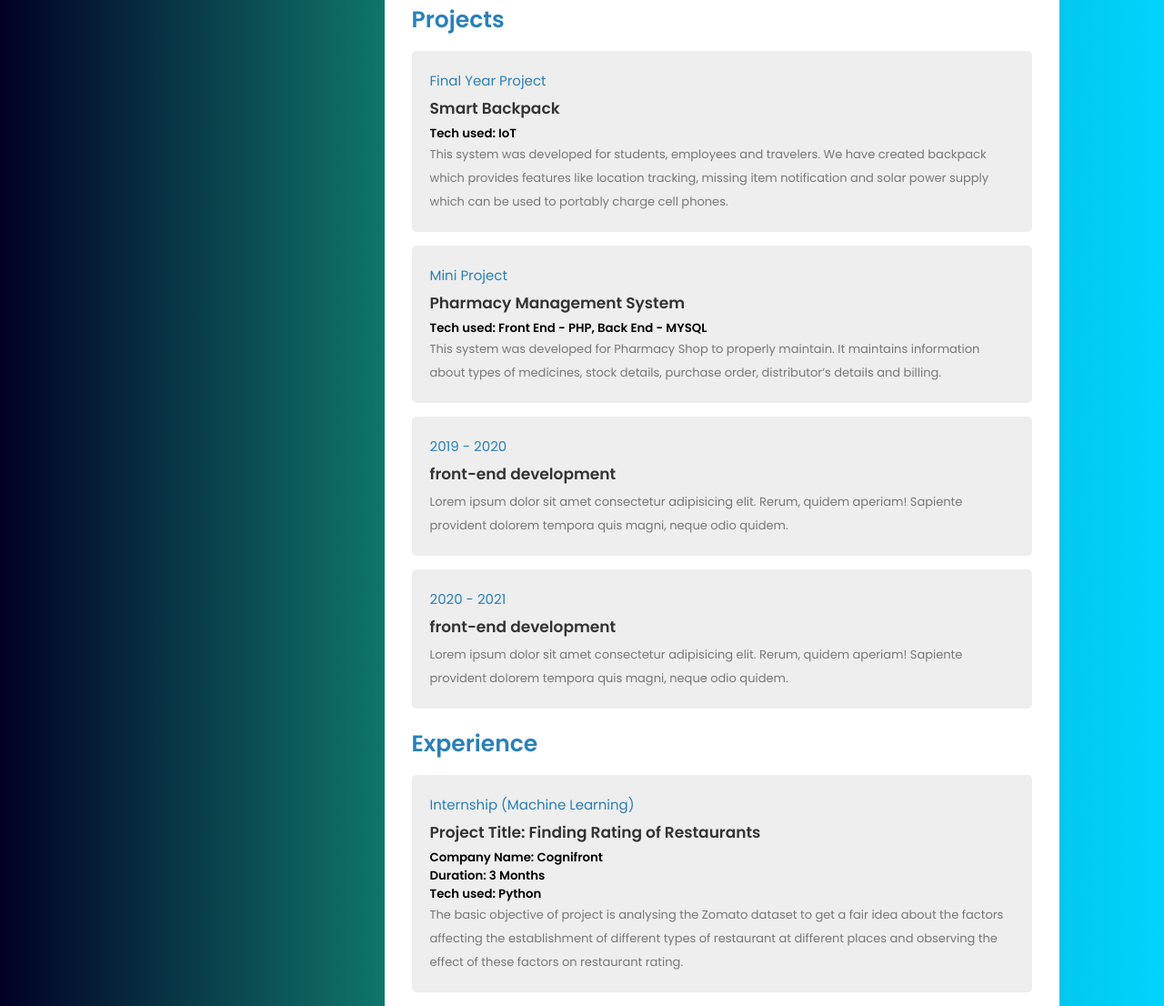
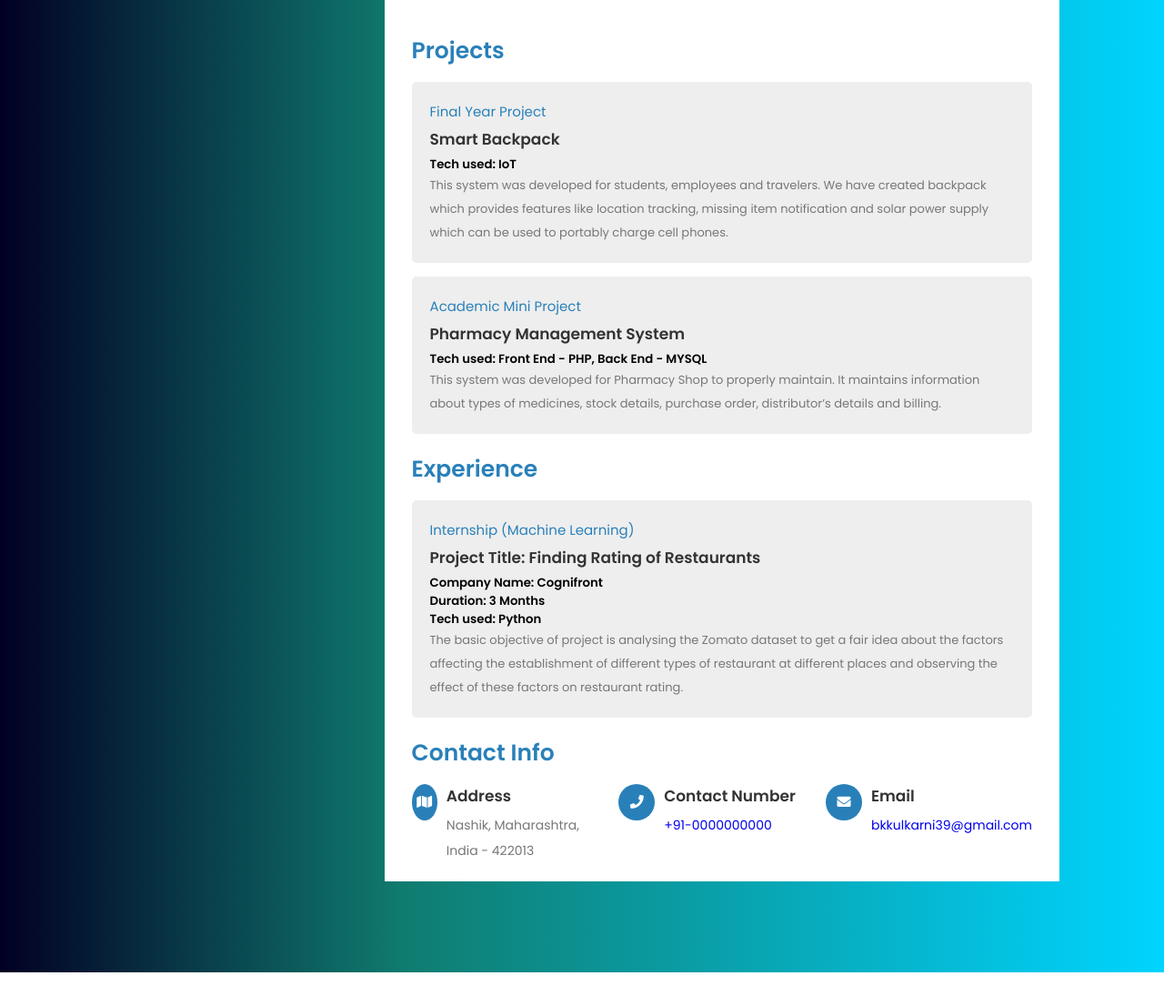
Before and after one commit to BhushanK27/Responsive_Resume, a plain HTML site: page index.html in a window 1280 px wide. Shown: the part 1176-2282 px from the top of the page at 91% size. After the commit the page ends 2245 px from the top, so only its background shows below. Drawn offline with Linux system fonts and the light colour scheme.

Commit message:
updated about me

```diff
--- a/index.html
+++ b/index.html
@@ -36,8 +36,8 @@
 
         <div class="about">
             <h3 class="title">About Me</h3>
-            <p>Lorem ipsum dolor, sit amet consectetur adipisicing elit. Eos cupiditate, laborum labore dignissimos nisi iusto sed deserunt quo ut excepturi.</p>
-            <p>Lorem ipsum dolor sit amet consectetur adipisicing elit. Harum voluptatum saepe quas, repudiandae fugit soluta delectus aliquam autem mollitia, dolore nostrum pariatur suscipit dignissimos eveniet quidem? Possimus, dolore. Placeat, aut!</p>
+            <p>I'm Bhushan Kulkarni, an IT Engineer. I have completed my Bachelor of Engineering (IT) in 2020 from NDMVPS College of Engineering, Nashik. I have keen interest in software programming. Possessing good problem solving and strong interpersonal skills to perform as a team member.</p>
+            <p> Seeking a challenging opportunity with a growth oriented organization where I can effectively utilize my knowledge and technical skills for personal growth and organization’s success.</p>
             <p>
                <b> Date of Birth :</b> 27/08/1997 &nbsp;&nbsp;
                <b> Languages :</b> English, Hindi, Marathi &nbsp;&nbsp;
@@ -52,7 +52,7 @@
                 <div class="box">
 
                    <h3> <span> Bachelor of Engineering (I.T.) (2020)</span> | N.D.M.V.P’s K.B.T.C.O.E., Nashik.</h3>
-                    Secured 6.76
+                    Secured 6.76(CGPA)
                     <h3> <span> HSC (2015) </span> | K.T.H.M. College, Nashik</h3>
                     Secured 58.92%
                     <h3> <span> SSC (2013)  </span>  | Maratha High School, Nashik</h3>
@@ -113,23 +113,19 @@
                 </div>
 
                 <div class="box">
-                    <span>Mini Project</span>
+                    <span>Academic Mini Project</span>
                     <h3>Pharmacy Management System</h3>
                     <h5>Tech used: Front End - PHP, Back End - MYSQL  </h5>
                     <p>This system was developed for Pharmacy Shop to properly maintain. It maintains information about types of medicines, stock details, purchase order, distributor’s details and billing.</p>
                 </div>
 
-                <div class="box">
-                    <span>2019 - 2020</span>
-                    <h3>front-end development</h3>
-                    <p>Lorem ipsum dolor sit amet consectetur adipisicing elit. Rerum, quidem aperiam! Sapiente provident dolorem tempora quis magni, neque odio quidem.</p>
+<!--                 <div class="box">
+                    <span>Mini-Project</span>
+                    <h3>Twitter-Homepage</h3>
+                    <p></p>
                 </div>
+ -->
 
-                <div class="box">
-                    <span>2020 - 2021</span>
-                    <h3>front-end development</h3>
-                    <p>Lorem ipsum dolor sit amet consectetur adipisicing elit. Rerum, quidem aperiam! Sapiente provident dolorem tempora quis magni, neque odio quidem.</p>
-                </div>
 
             </div>
         </div>
```
